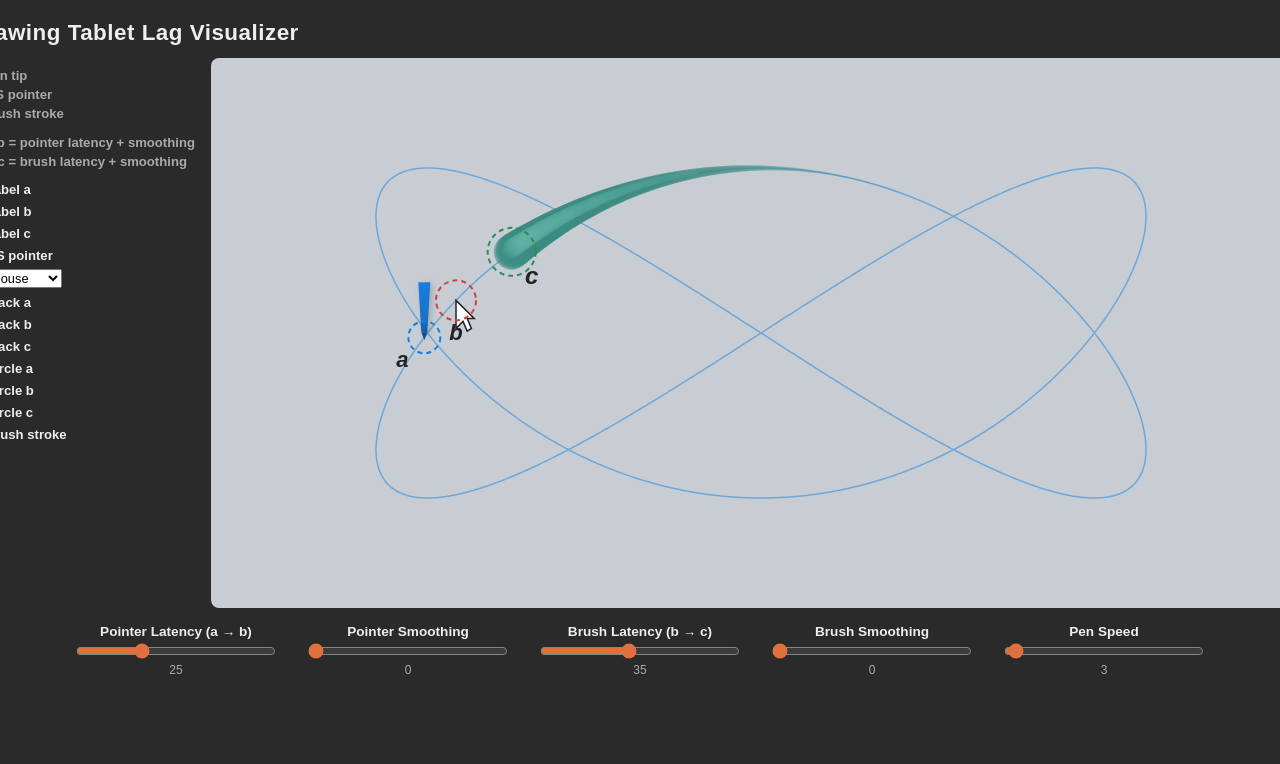
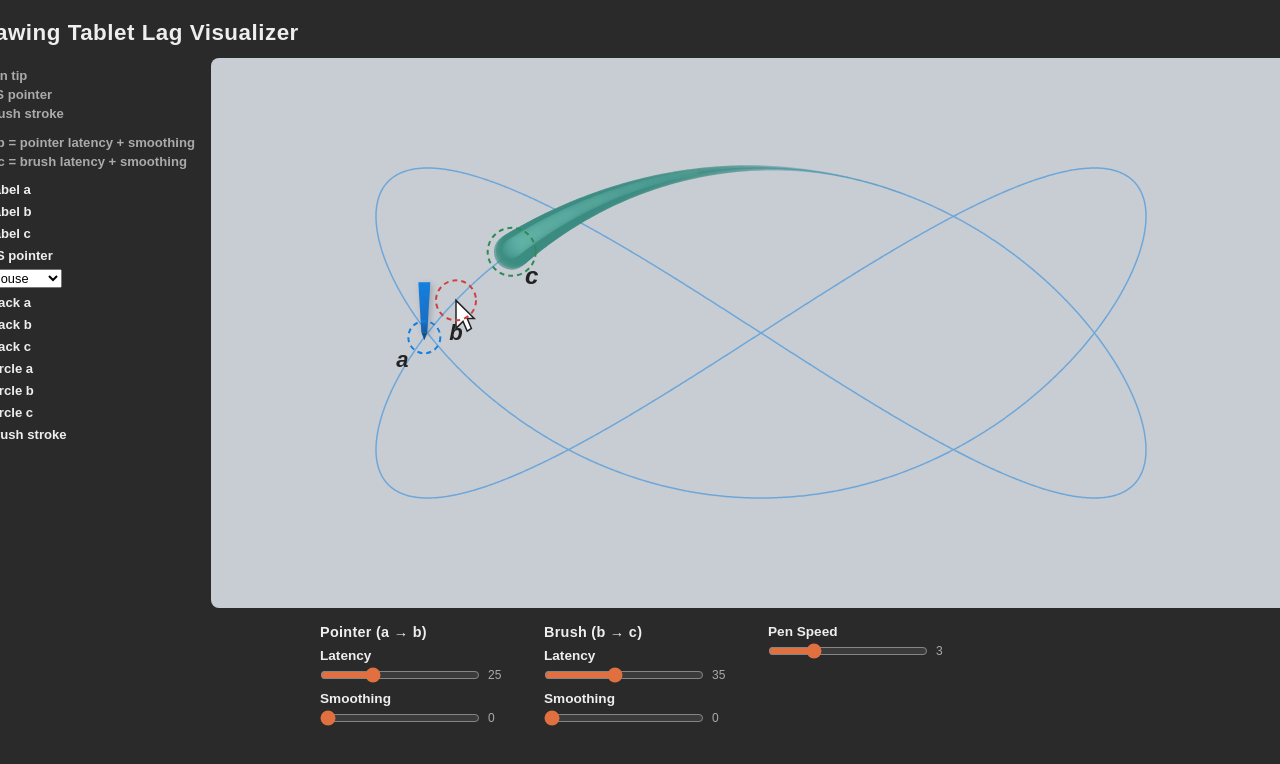
Before and after one commit to TheSevenPens/WebDrawTabLagSim, a Svelte app: page / in a window 1280 px wide. Shown: the top 764 px of the page. Built offline with nearby package versions, Linux system fonts and the light colour scheme; a web font is replaced by a local one.

Commit message:
UX layout improvements

```diff
--- a/src/components/Canvas.svelte
+++ b/src/components/Canvas.svelte
@@ -42,20 +42,30 @@
   let animFrame;
   let mounted = false;
 
+  // Logical (CSS) dimensions — drawing code uses these
+  let logicalW = 0;
+  let logicalH = 0;
+
   function resize() {
     if (!canvasEl) return;
-    const w = Math.min(window.innerWidth - 40, 1100);
-    canvasEl.width = w;
-    canvasEl.height = Math.round(w * 0.5);
+    const dpr = window.devicePixelRatio || 1;
+    logicalW = Math.min(window.innerWidth - 40, 1100);
+    logicalH = Math.round(logicalW * 0.5);
+
+    // Set CSS display size
+    canvasEl.style.width = logicalW + 'px';
+    canvasEl.style.height = logicalH + 'px';
+
+    // Set backing store to native resolution
+    canvasEl.width = Math.round(logicalW * dpr);
+    canvasEl.height = Math.round(logicalH * dpr);
     offscreen.width = canvasEl.width;
     offscreen.height = canvasEl.height;
   }
 
   function recomputeTracks() {
     if (!canvasEl) return;
-    const W = canvasEl.width;
-    const H = canvasEl.height;
-    trackA = computeTrackA(W, H, penSpeed);
+    trackA = computeTrackA(logicalW, logicalH, penSpeed);
     trackB = computeSmoothedTrack(trackA, pointerLatency, pointerSmoothing);
     trackC = computeSmoothedTrack(trackB, brushLatency, brushSmoothing);
   }
@@ -80,7 +90,7 @@
 
     resize();
 
-    time = preWarm(canvasEl.width, canvasEl.height, {
+    time = preWarm(logicalW, logicalH, {
       pointerLatency, pointerSmoothing, brushLatency, brushSmoothing, penSpeed,
     });
     recomputeTracks();
@@ -95,8 +105,9 @@
 
     function render() {
       time += penSpeed * TIME_STEP_SCALE;
-      const W = canvasEl.width;
-      const H = canvasEl.height;
+      const dpr = window.devicePixelRatio || 1;
+      const W = logicalW;
+      const H = logicalH;
 
       const posA = autoPosition(time, W, H);
       pushHistory(posA);
@@ -105,6 +116,9 @@
         pointerLatency, pointerSmoothing, brushLatency, brushSmoothing,
       });
       pushBrushTrail(posC);
+
+      // Scale to native resolution — all drawing uses logical coords
+      ctx.setTransform(dpr, 0, 0, dpr, 0, 0);
 
       // Background
       ctx.fillStyle = COLORS.background;
@@ -134,7 +148,8 @@
       drawPen(ctx, posA.x, posA.y);
       drawPosition(ctx, posA, 'a', showCircleA, showA);
 
-      // Blit offscreen buffer to visible canvas
+      // Blit offscreen buffer to visible canvas (pixel-to-pixel, no transform)
+      ctx.setTransform(1, 0, 0, 1, 0, 0);
       displayCtx.drawImage(offscreen, 0, 0);
 
       animFrame = requestAnimationFrame(render);
--- a/src/components/Controls.svelte
+++ b/src/components/Controls.svelte
@@ -1,4 +1,5 @@
 <script>
+  import LatencySmoothing from './LatencySmoothing.svelte';
   import Slider from './Slider.svelte';
 
   let {
@@ -11,18 +12,24 @@
 </script>
 
 <div class="controls">
-  <Slider label="Pointer Latency (a → b)" min={0} max={80} bind:value={pointerLatency} />
-  <Slider label="Pointer Smoothing" min={0} max={50} bind:value={pointerSmoothing} />
-  <Slider label="Brush Latency (b → c)" min={0} max={80} bind:value={brushLatency} />
-  <Slider label="Brush Smoothing" min={0} max={50} bind:value={brushSmoothing} />
-  <Slider label="Pen Speed" min={1} max={100} bind:value={penSpeed} />
+  <LatencySmoothing
+    label="Pointer (a → b)"
+    bind:latency={pointerLatency}
+    bind:smoothing={pointerSmoothing}
+  />
+  <LatencySmoothing
+    label="Brush (b → c)"
+    bind:latency={brushLatency}
+    bind:smoothing={brushSmoothing}
+  />
+  <Slider label="Pen Speed" min={0.5} max={10} step={0.5} bind:value={penSpeed} />
 </div>
 
 <style>
   .controls {
     display: flex;
     gap: 32px;
-    align-items: center;
+    align-items: flex-start;
     margin-top: 16px;
     flex-wrap: wrap;
     justify-content: center;
--- /dev/null
+++ b/src/components/LatencySmoothing.svelte
@@ -0,0 +1,33 @@
+<script>
+  import Slider from './Slider.svelte';
+
+  let {
+    label,
+    latency = $bindable(),
+    smoothing = $bindable(),
+    latencyMin = 0,
+    latencyMax = 80,
+    smoothingMin = 0,
+    smoothingMax = 50,
+  } = $props();
+</script>
+
+<div class="latency-smoothing">
+  <span class="group-label">{label}</span>
+  <Slider label="Latency" min={latencyMin} max={latencyMax} bind:value={latency} />
+  <Slider label="Smoothing" min={smoothingMin} max={smoothingMax} bind:value={smoothing} />
+</div>
+
+<style>
+  .latency-smoothing {
+    display: flex;
+    flex-direction: column;
+    align-items: flex-start;
+    gap: 8px;
+  }
+  .group-label {
+    font-size: 0.9rem;
+    font-weight: 700;
+    letter-spacing: 0.3px;
+  }
+</style>
--- a/src/components/Slider.svelte
+++ b/src/components/Slider.svelte
@@ -1,31 +1,39 @@
 <script>
-  let { label, min = 0, max = 100, value = $bindable() } = $props();
+  let { label, min = 0, max = 100, step = 1, value = $bindable() } = $props();
 </script>
 
 <div class="slider-group">
   <!-- svelte-ignore a11y_label_has_associated_control -->
   <label>{label}</label>
-  <input type="range" {min} {max} bind:value={value}>
-  <span class="value">{value}</span>
+  <div class="slider-row">
+    <input type="range" {min} {max} {step} bind:value={value}>
+    <span class="value">{value}</span>
+  </div>
 </div>
 
 <style>
   .slider-group {
     display: flex;
     flex-direction: column;
-    align-items: center;
+    align-items: flex-start;
     gap: 4px;
   }
   .slider-group label {
     font-size: 0.85rem;
     font-weight: 600;
   }
+  .slider-row {
+    display: flex;
+    align-items: center;
+    gap: 8px;
+  }
   .value {
     font-size: 0.75rem;
     color: #aaa;
+    min-width: 24px;
   }
   input[type="range"] {
-    width: 200px;
+    width: 160px;
     accent-color: #e07040;
   }
 </style>
```
